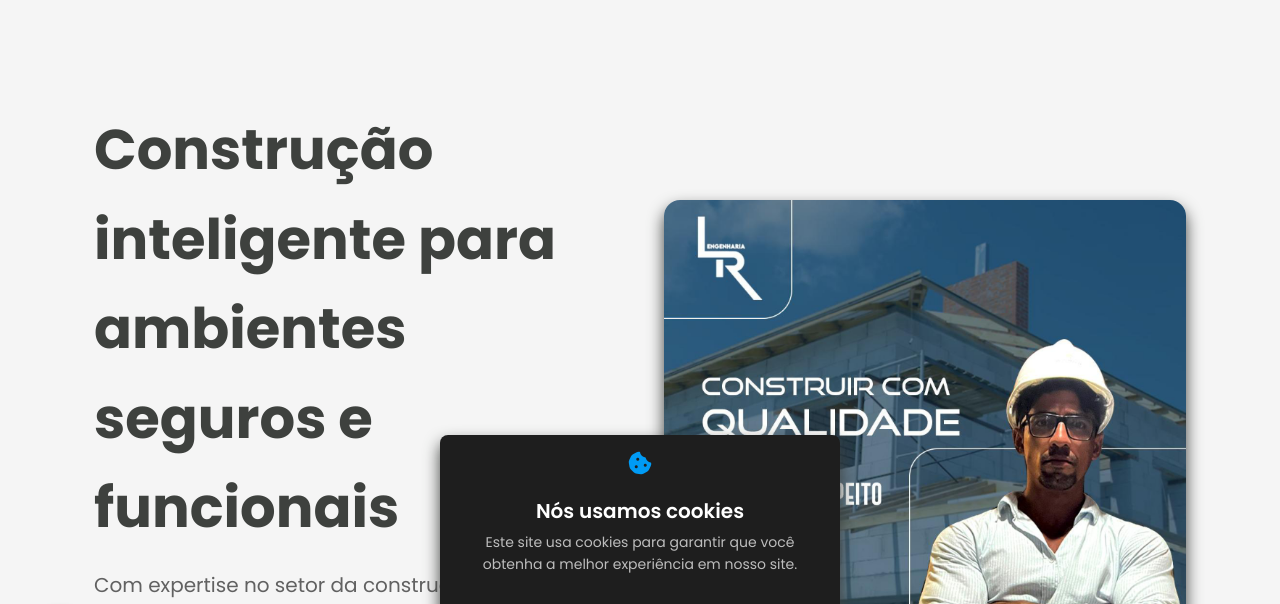
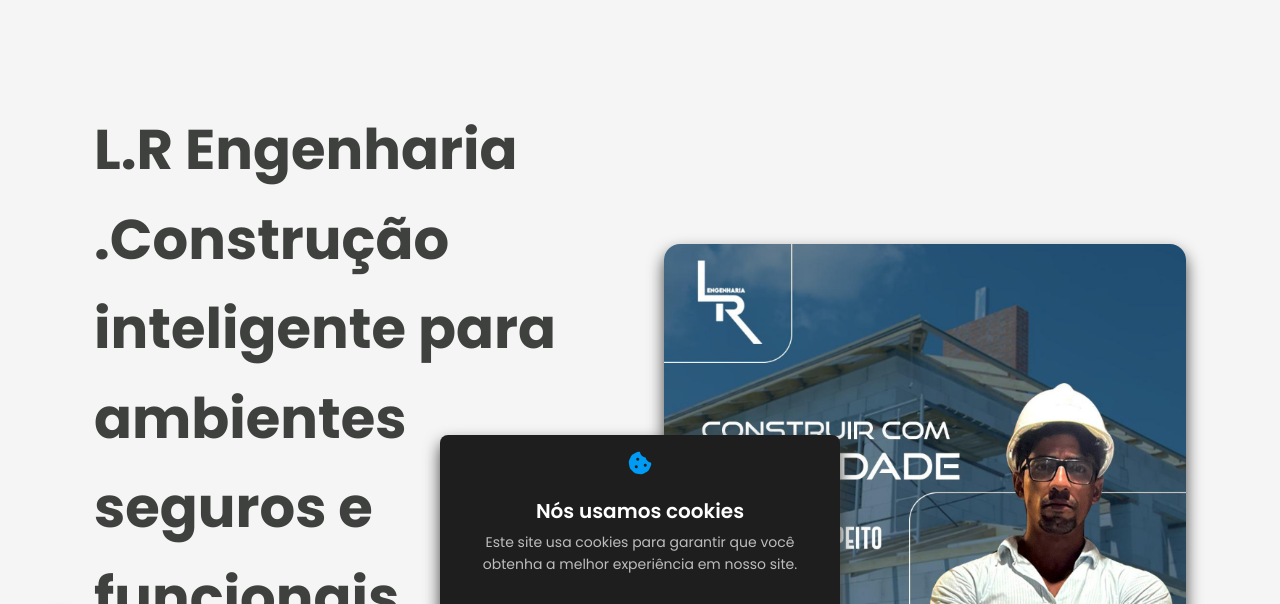
Before and after one commit to MarcosDev-Softwere/LrEngenharia, a plain HTML site: page index.html in a window 1280 px wide. Shown: the part 102-706 px from the top of the page. Drawn offline with nearby package versions, Linux system fonts and the light colour scheme.

Commit message:
Update index.html Add interatividade ao texto h1

```diff
--- a/index.html
+++ b/index.html
@@ -1,3 +1,4 @@
+
 !DOCTYPE html>
 <html lang="pt-br">
 <head>
@@ -122,7 +123,9 @@
             <div class="container">
                 <div class="hero__wrapper">
                     <div class="hero__content fade-in" data-aos="fade-right">
-                        <h1 class="hero__title">Construção inteligente para ambientes seguros e funcionais</h1>
+                        <!--<h1 class="hero__title">Construção inteligente para ambientes seguros e funcionais</h1>-->
+                         <h1 class="hero__title" id="typewriter">L.R Engenharia .</h1>
+
                         <p class="hero__subtitle">Com expertise no setor da construção civil, desenvolvemos projetos inovadores que unem eficiência, segurança e conforto. Nossa abordagem técnica e estratégica garante soluções de alto desempenho, alinhadas às necessidades específicas de cada cliente.</p>
                         <div class="hero__actions">
                             <a href="#servicos" class="btn btn--yellow btn--lg" data-scroll="">
@@ -632,6 +635,21 @@
     </div>
 
     <!-- Esquema de dados estruturados para SEO -->
+
+     <script>
+const text = "Construção inteligente para ambientes seguros e funcionais";
+let i = 0;
+
+function typeEffect() {
+    if (i < text.length) {
+        document.getElementById("typewriter").textContent += text.charAt(i);
+        i++;
+        setTimeout(typeEffect, 100);
+    }
+}
+
+window.onload = typeEffect;
+</script>
     <script type="application/ld+json">
 
     </script>
```
